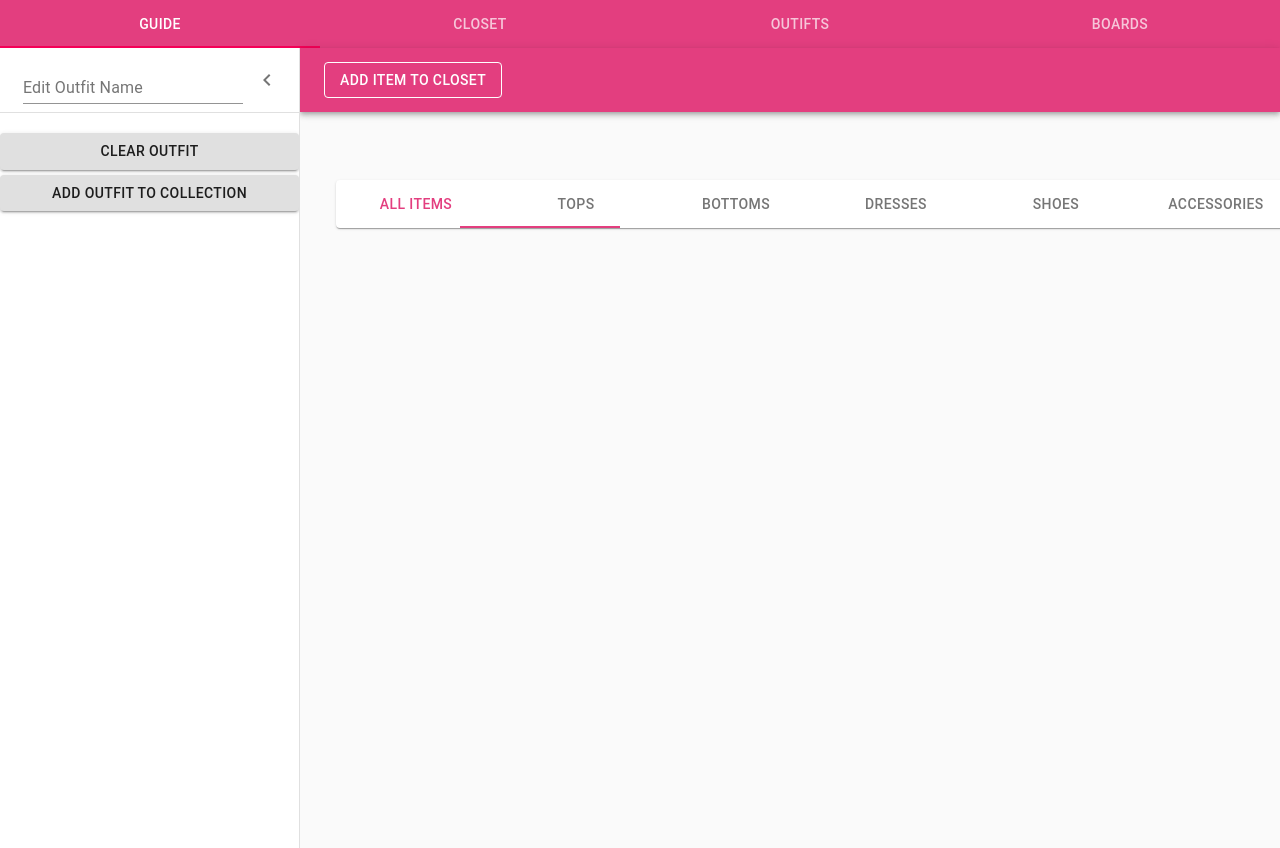
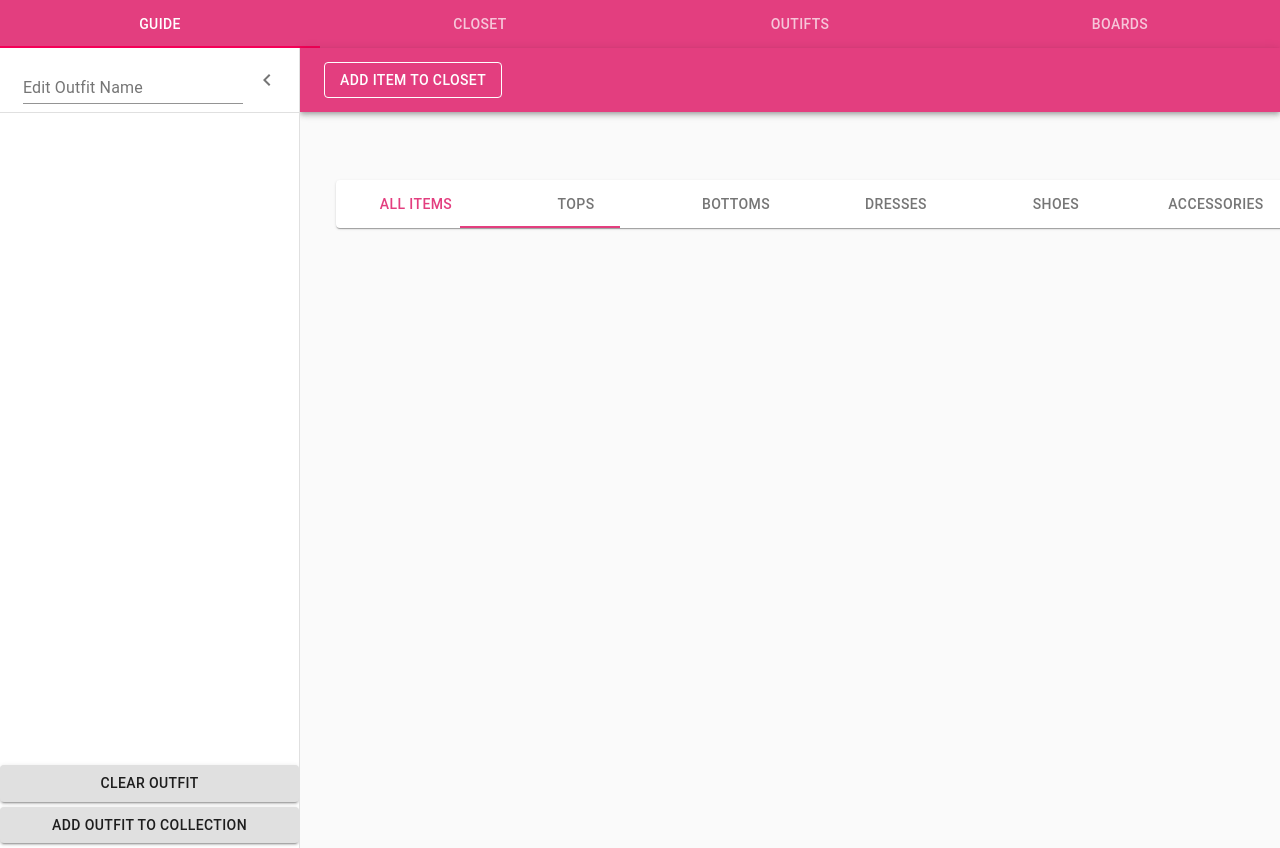
Before and after one commit to Joshua-Phelps/capsule-closet-client, a React (Create React App) app: page /closet in a window 1280 px wide. Both pictures are taken after a click on the button "CREATE OUTFIT". Shown: the top 848 px of the page. Built offline with nearby package versions, Linux system fonts and the light colour scheme.

Commit message:
more scroll styling on outfit drawer

```diff
--- a/src/components/OutfitDrawer.js
+++ b/src/components/OutfitDrawer.js
@@ -106,12 +106,19 @@ const useStyles = makeStyles(theme => ({
   },
   itemDisplay: {
     width: '300px',
-    overflowX: 'hidden'
+    overflowX: 'hidden',
+    height: '100%'
+  },
+  itemDisplayShift: {
+    height: '100%'
   },
   form: {
     textAlignLast: 'center'
   },
   button: {
+    marginTop: '5px'
+  },
+  spacer: {
     marginTop: '5px'
   }
 }));
@@ -210,7 +217,8 @@ export default function OutfitDrawer() {
           </IconButton>
         </div>
         <Divider />
-        <div className={classes.itemDisplay}>
+        {/* <div className={clsx(classes.itemDisplay, {[classes.itemDisplayShift]: hideNavBar})}> */}
+        <div className={classes.itemDisplay} >
           <DrawerContainer />
         </div>
           <Button variant='contained' onClick={clearSelectedOutfit}>
@@ -224,8 +232,7 @@ export default function OutfitDrawer() {
               Delete Outfit
             </Button>
           }
-        <List>
-        </List>
+          <div className={classes.spacer}></div>
       </Drawer>
     </div>
   );
```
